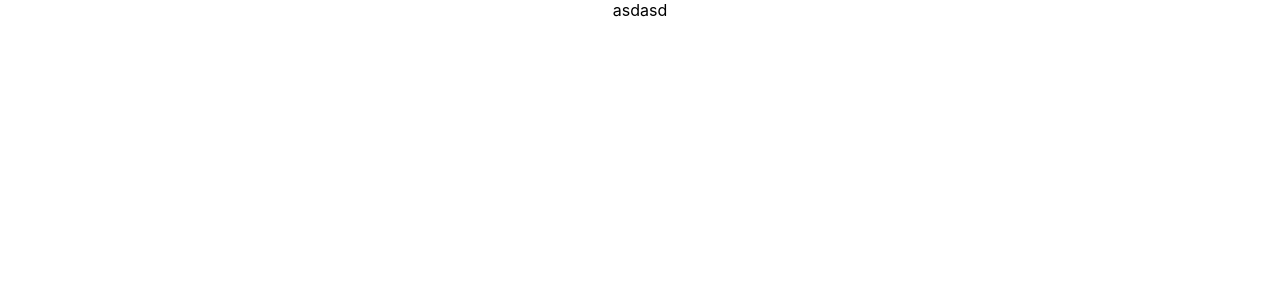
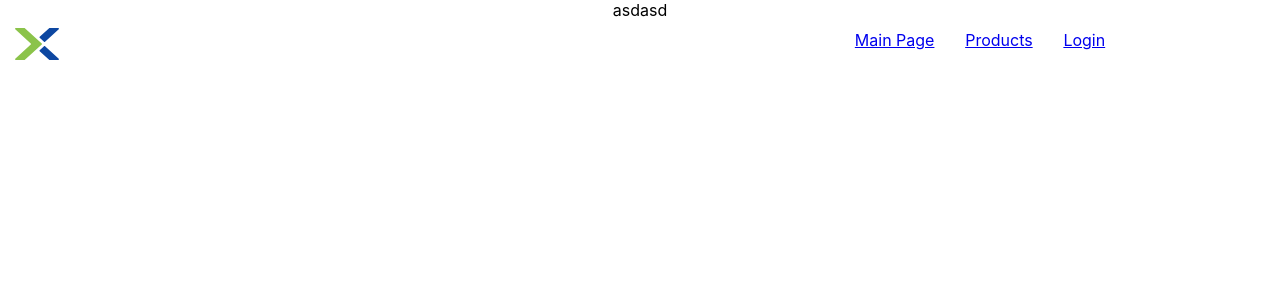
Before and after one commit to defstiller/website, a React (Create React App) app: page / in a window 1280 px wide. Shown: the top 300 px of the page. Built offline with nearby package versions, Linux system fonts and the light colour scheme.

Commit message:
added navbar to routing

```diff
--- a/src/index.js
+++ b/src/index.js
@@ -4,15 +4,21 @@ import {BrowserRouter as Router, Route, Routes} from "react-router-dom";
 
 import reportWebVitals from "./reportWebVitals";
 import "./index.css";
+
 import App from "./App";
-
+import NavBar from "./components/mainComponents/navbar/NavBar";
 const container = document.getElementById("root");
 const root = ReactDOM.createRoot(container);
 root.render(
 	<React.StrictMode>
 		<Router>
 			<Routes>
-				<Route exact path="/" element={<App/>} />
+				<Route exact path="/" element={
+					<>
+						<App/>
+						<NavBar />
+					</>
+				} />
 			</Routes>
 		</Router>
 	</React.StrictMode>
```
